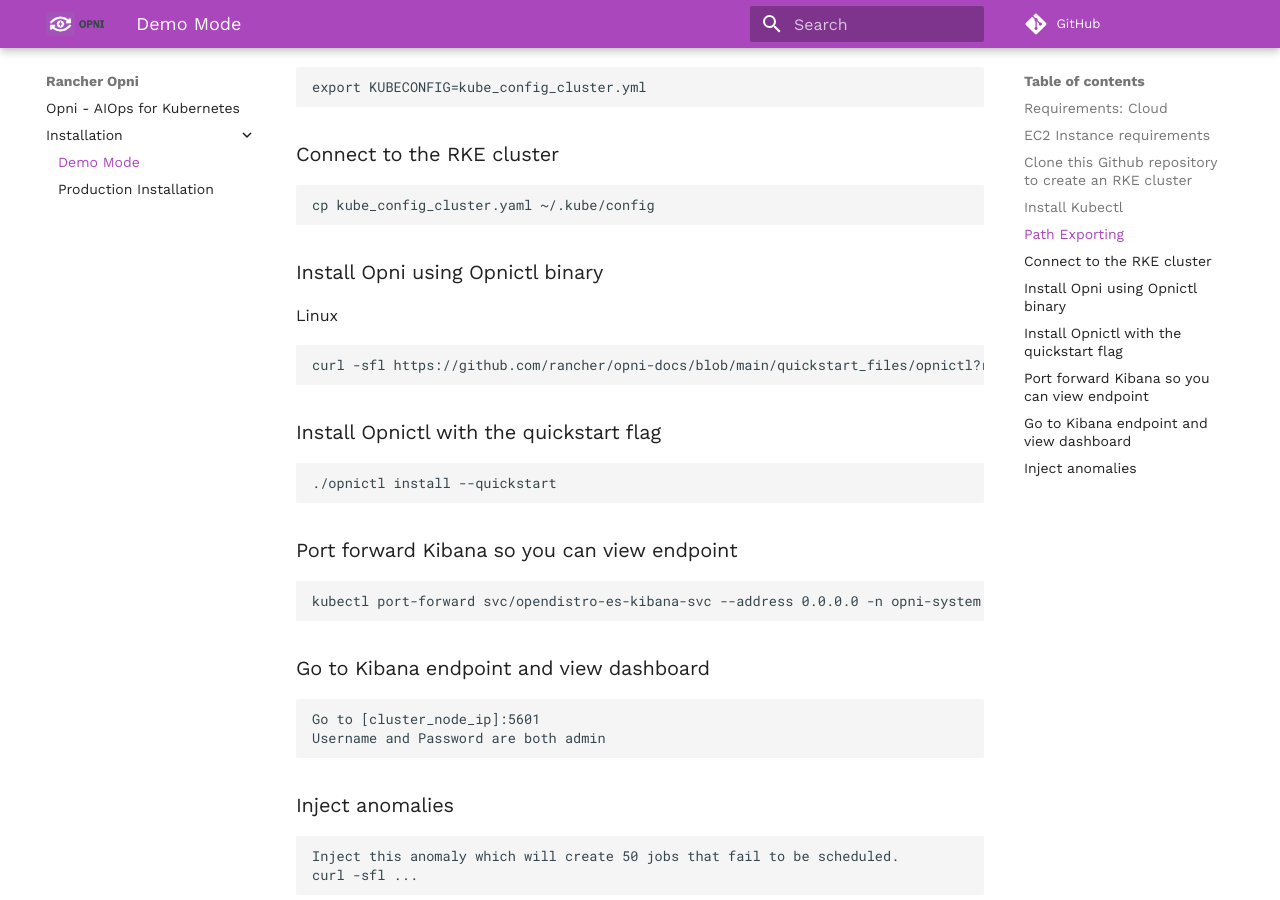
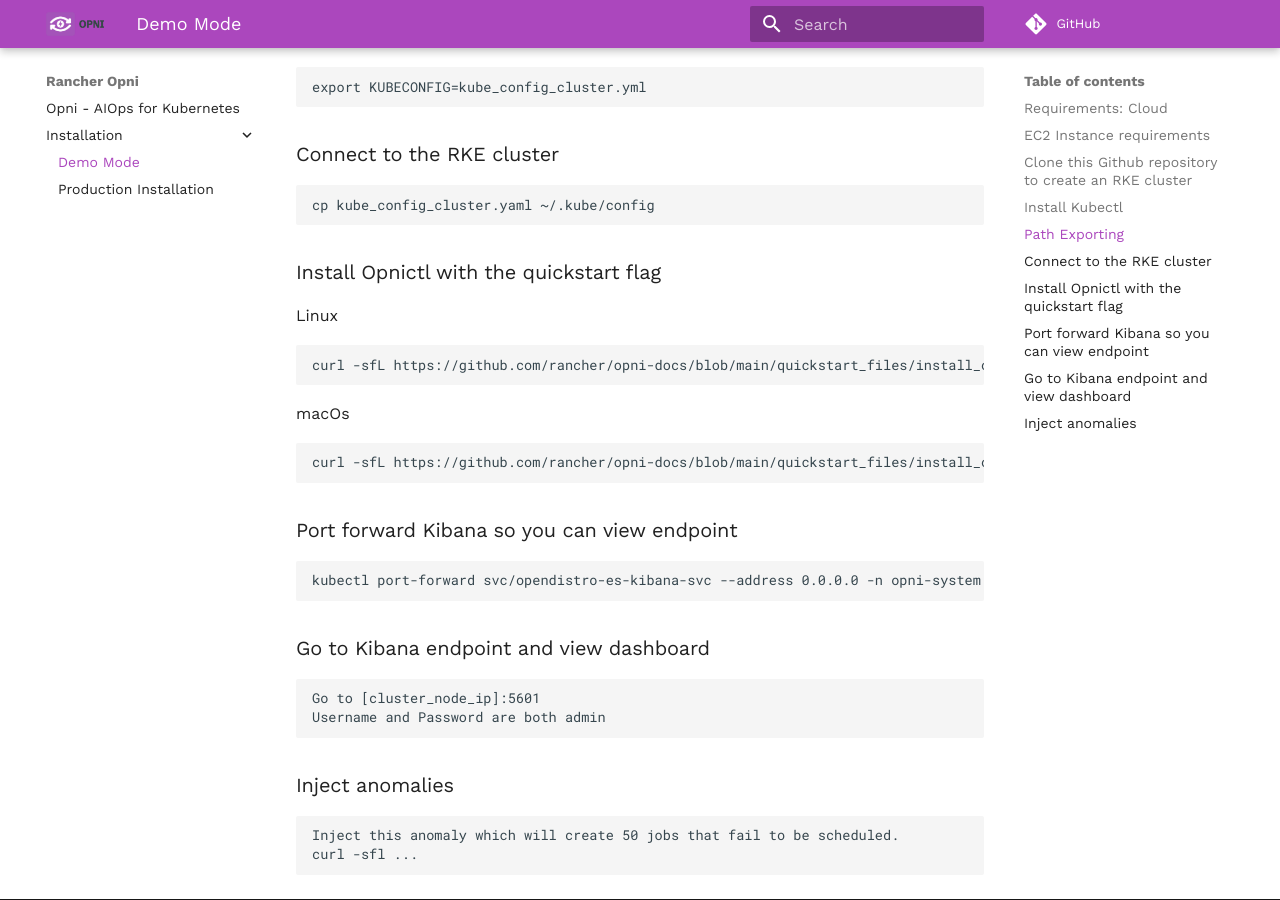
Before and after one commit to rancher/opni-docs, an MkDocs documentation site: the page built from docs/install/quickstart.md, in a window 1280 px wide and 900 px high, scrolled down 1126 px. Built offline with MkDocs 1.6.1 and Material for MkDocs 9.7.7, drawn with Linux system fonts in a browser that asks for light colours; comment, search, counter and statistics services are not loaded.

Commit message:
Update quickstart.md to run opnictl installation bash script in either macOs or linux

````diff
--- a/docs/install/quickstart.md
+++ b/docs/install/quickstart.md
@@ -49,18 +49,16 @@
 cp kube_config_cluster.yaml ~/.kube/config
 ```
 
-### Install Opni using Opnictl binary
+### Install Opnictl with the quickstart flag
 Linux
 ```
-curl -sfl https://github.com/rancher/opni-docs/blob/main/quickstart_files/opnictl?raw=true --output opnictl
+curl -sfL https://github.com/rancher/opni-docs/blob/main/quickstart_files/install_opni_linux.sh | sh -
+```
+macOs
+```
+curl -sfL https://github.com/rancher/opni-docs/blob/main/quickstart_files/install_opni_darwin.sh | sh -
 ```
 
-
-
-### Install Opnictl with the quickstart flag
-```
-./opnictl install --quickstart
-```
 
 ### Port forward Kibana so you can view endpoint
 ```
````
